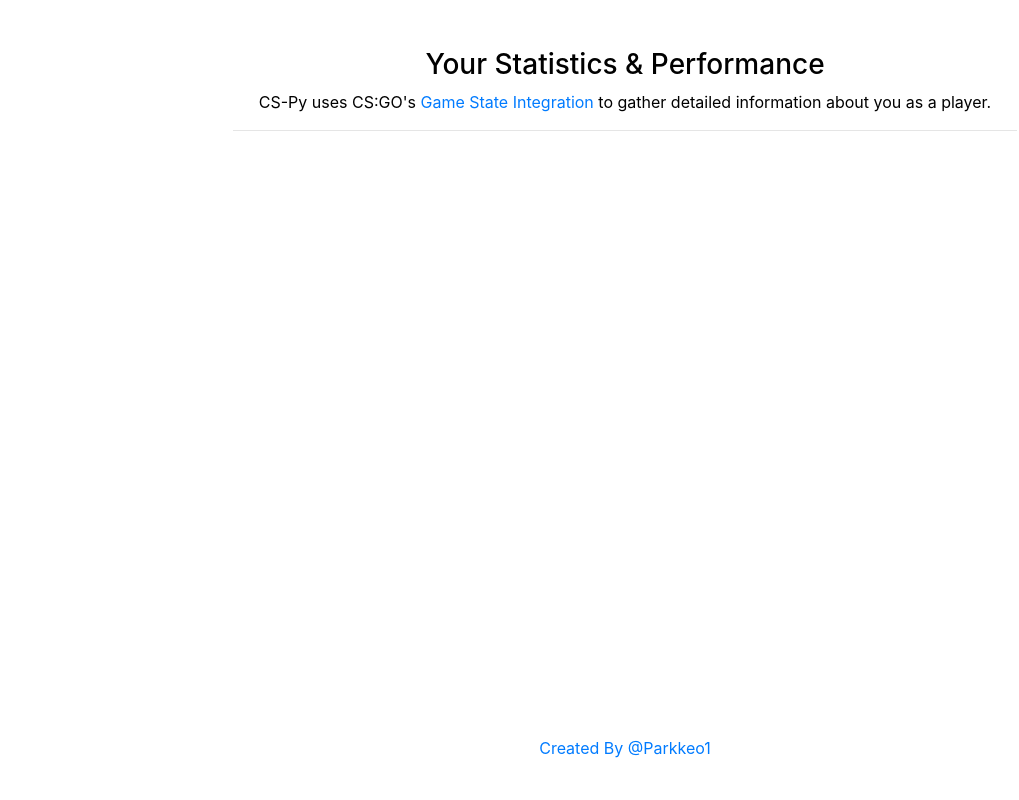
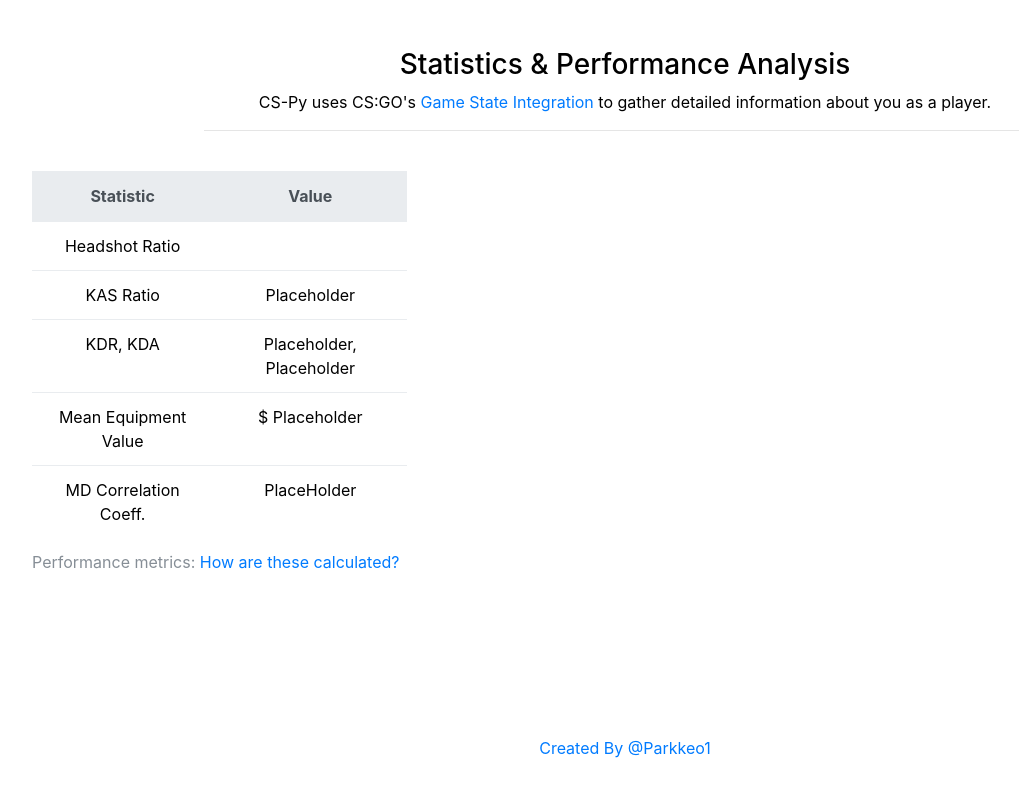
Before and after one commit to Parkkeo1/CS-Py, a Flask app: page /results in a window 1280 px wide. Shown: the whole page, without its empty margins (15-1034 px from the left). Run offline with Flask 2, Linux system fonts and the light colour scheme; the visitor is signed in with stand-in values (Sample User, id 1); some libraries are stand-ins or nearby versions.

Commit message:
some frontend edits

```diff
--- a/main.py
+++ b/main.py
@@ -60,6 +60,11 @@ def results():
     return render_template('results.html', result=result)
 
 
+@app.route('/docs')
+def docs():
+    return render_template('docs.html')
+
+
 # backend POST request handler
 @app.route('/GS', methods=['POST'])
 def GSHandler():
@@ -82,5 +87,5 @@ def GSHandler():
 
 
 if __name__ == "__main__":
-    # webbrowser.open_new('http://127.0.0.1:5000') # for deployment
+    webbrowser.open_new('http://127.0.0.1:5000') # for deployment
     app.run(debug=True)
--- a/templates/results.html
+++ b/templates/results.html
@@ -1,13 +1,47 @@
 {% extends 'layout.html' %}
 
 {% block body %}
-    <div class="container justify-content-sm-start ">
+    <div class="container-fluid" style="width: 95%;">
         <div class="jumbotron pt-5 pb-0" style="background-color: #ffffff;">
-            <h3 class="text-center">Your Statistics & Performance</h3>
+            <h3 class="text-center">Statistics & Performance Analysis</h3>
             <p class="text-center">CS-Py uses CS:GO's <a href="https://developer.valvesoftware.com/wiki/Counter-Strike:_Global_Offensive_Game_State_Integration" target="_blank">Game State Integration</a> to gather detailed information about you as a player.</p>
             <hr style="width: 75%;" class="pb-2">
         </div>
-        <h4>{{ result['hsr'] }}</h4>
+        <div class="row">
+            <div class="col-4">
+                <table class="table">
+                    <caption>Performance metrics: <a href="/docs" target="_blank">How are these calculated?</a></caption>
+                    <thead class="thead-light">
+                        <tr class="bg-primary">
+                            <th scope="col">Statistic</th>
+                            <th scope="col">Value</th>
+                        </tr>
+                    </thead>
+                    <tbody>
+                        <tr>
+                            <td>Headshot Ratio</td>
+                            <td>{{ result['hsr'] }}</td>
+                        </tr>
+                        <tr>
+                            <td>KAS Ratio</td>
+                            <td>Placeholder</td>
+                        </tr>
+                        <tr>
+                            <td>KDR, KDA</td>
+                            <td>Placeholder, Placeholder</td>
+                        </tr>
+                        <tr>
+                            <td>Mean Equipment Value</td>
+                            <td>$ Placeholder</td>
+                        </tr>
+                        <tr>
+                            <td>MD Correlation Coeff.</td>
+                            <td>PlaceHolder</td>
+                        </tr>
+                    </tbody>
+                </table>
+            </div>
+        </div>
         <div class="footer">
             <a href="https://github.com/Parkkeo1" target="_blank">Created By @Parkkeo1</a>
         </div>
```
Also changed, not shown: templates/docs.html (added, +10 -0 lines).
